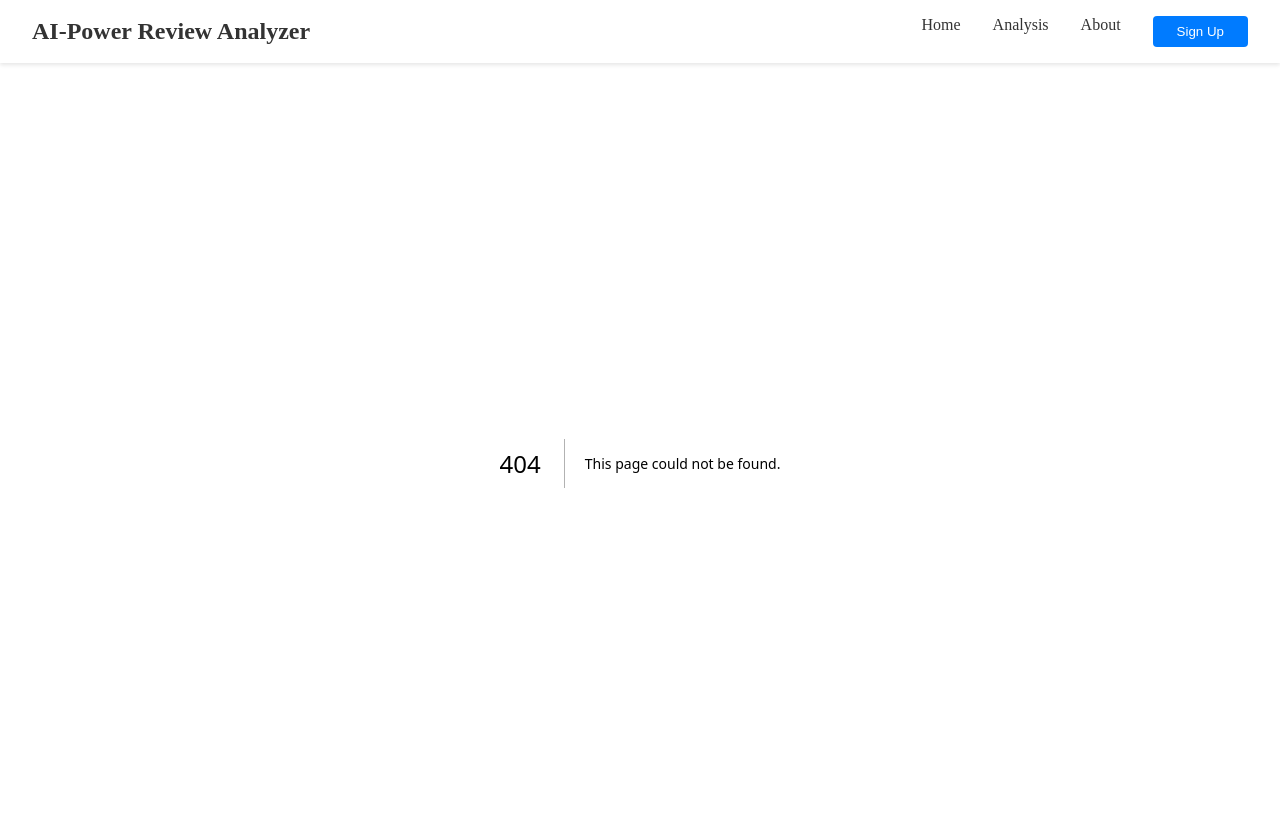
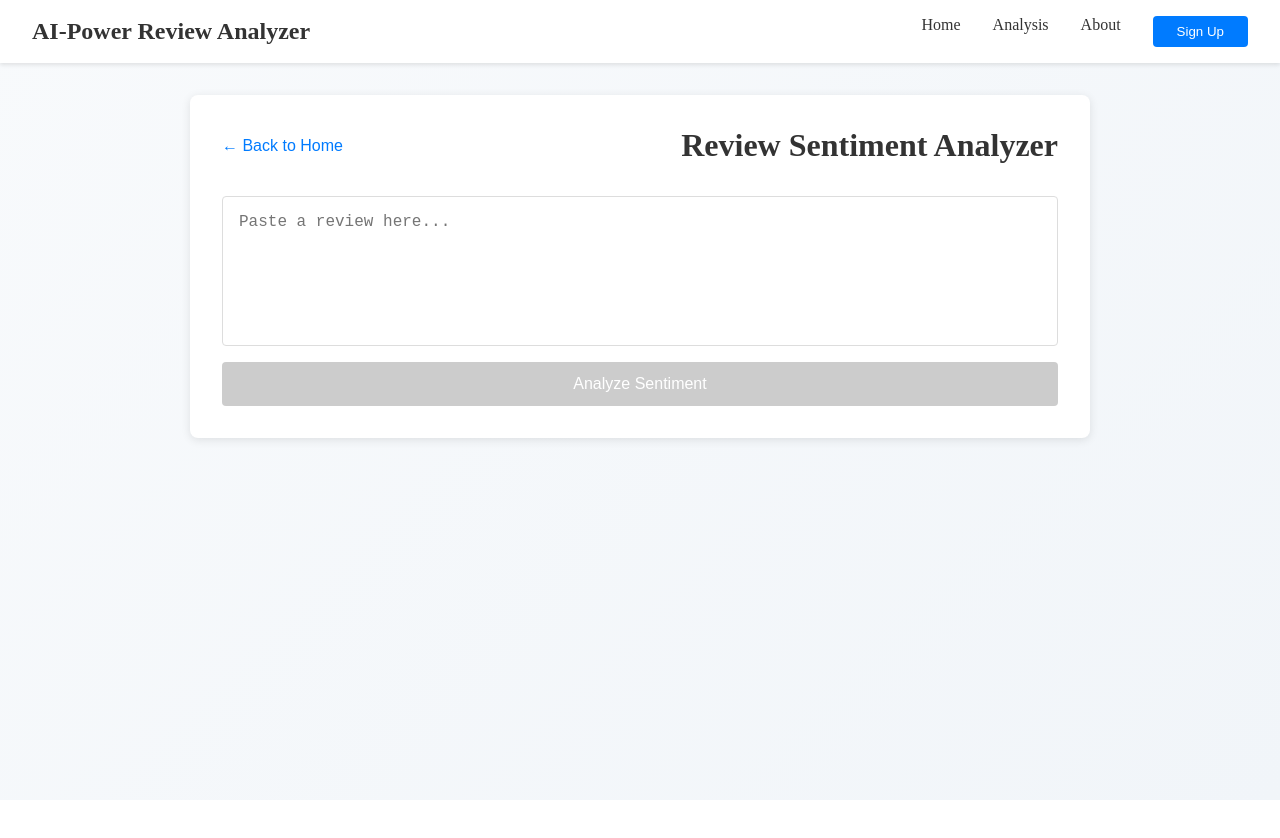
Before and after one commit to Empire688682/AI-Power-product-review, a Next.js app in the folder ai-power-product-review/: page /analyzer in a window 1280 px wide. Before the commit this address had no page. Shown: the top 838 px of the page. After the commit the page ends 800 px from the top, so only its background shows below. Built offline with nearby package versions, Linux system fonts and the light colour scheme.

Commit message:
frontend

```diff
--- a/ai-power-product-review/src/Component/DemoAnalyzer/DemoAnalyzer.jsx
+++ b/ai-power-product-review/src/Component/DemoAnalyzer/DemoAnalyzer.jsx
@@ -2,7 +2,7 @@ import React, { useState } from 'react';
 import style from "./DemoAnalyzer.module.css";
 import { LiaTimesSolid } from "react-icons/lia";
 
-const DemoAnalyzer = ({setSeDemo}) => {
+const DemoAnalyzer = ({setShowDemo}) => {
   const [demoText, setDemoText] = useState('');
   const [result, setResult] = useState(null);
   const [isAnalyzing, setIsAnalyzing] = useState(false);
@@ -28,7 +28,7 @@ const DemoAnalyzer = ({setSeDemo}) => {
       <p className={style.demoInstruction}>
         Paste a review or try our example to see the magic happen
       </p>
-      <LiaTimesSolid className={style.icon} onClick={()=>setSeDemo(false)}/>
+      <LiaTimesSolid className={style.icon} onClick={()=>setShowDemo(false)}/>
 
       <div className={style.demoContainer}>
         <div className={style.inputSection}>
--- a/ai-power-product-review/src/Component/NavBar/NavBar.jsx
+++ b/ai-power-product-review/src/Component/NavBar/NavBar.jsx
@@ -18,6 +18,14 @@ const NavBar = () => {
             document.body.style.overflow = 'unset';
         }
     },[isOpen]);
+
+    useEffect(()=>{
+        if(showSignup){
+            document.body.style.overflow = "hidden"
+        }else{
+            document.body.style.overflow = "unset"
+        }
+    },[showSignup])
 
     return (
         <nav className={style.navbar}>
--- /dev/null
+++ b/ai-power-product-review/src/app/analyzer/Analyzer.module.css
@@ -0,0 +1,90 @@
+.container {
+    max-width: 900px;
+    margin: 2rem auto;
+    padding: 2rem;
+    background: white;
+    border-radius: 8px;
+    box-shadow: 0 2px 10px rgba(0, 0, 0, 0.1);
+  }
+
+  .header {
+    display: flex;
+    align-items: center;
+    justify-content: space-between;
+    margin-bottom: 2rem;
+  }
+
+  .backBtn {
+    background: none;
+    border: none;
+    color: #007bff;
+    font-size: 1rem;
+    cursor: pointer;
+  }
+
+  .backBtn:hover {
+    text-decoration: underline;
+  }
+
+  .container h1 {
+    font-size: 2rem;
+    color: #333;
+    text-align: center;
+  }
+
+  .analyzerBox {
+    display: flex;
+    flex-direction: column;
+    gap: 1rem;
+  }
+
+  .inputArea {
+    width: 100%;
+    min-height: 150px;
+    padding: 1rem;
+    border: 1px solid #ddd;
+    border-radius: 4px;
+    font-size: 1rem;
+    resize: none;
+  }
+
+  .analyzeBtn {
+    padding: 0.8rem 2rem;
+    background-color: #007bff;
+    color: white;
+    border: none;
+    border-radius: 4px;
+    cursor: pointer;
+    font-size: 1rem;
+    transition: background-color 0.3s ease;
+  }
+
+  .analyzeBtn:disabled {
+    background-color: #ccc;
+    cursor: not-allowed;
+  }
+  .analyzeBtn:disabled:hover {
+    background-color: #ccc;
+    cursor: not-allowed;
+  }
+
+  .analyzeBtn:hover {
+    background-color: #0056b3;
+  }
+
+  .resultsArea {
+    margin-top: 2rem;
+    padding: 1.5rem;
+    background: #f8f9fa;
+    border-radius: 8px;
+    box-shadow: 0 2px 5px rgba(0, 0, 0, 0.05);
+  }
+
+  .resultsArea h2 {
+    color: #333;
+  }
+
+  .resultsArea p {
+    font-size: 1rem;
+    color: #555;
+  }
--- /dev/null
+++ b/ai-power-product-review/src/app/analyzer/page.jsx
@@ -0,0 +1,71 @@
+"use client";
+import React, { useState } from "react";
+import { useRouter } from "next/navigation";
+import style from "./Analyzer.module.css";
+
+const Analyzer = () => {
+  const [reviewText, setReviewText] = useState({
+    data:"",
+  });
+  const [analysisResult, setAnalysisResult] = useState(null);
+  const router = useRouter();
+
+
+
+  const handleAnalyze = () => {
+    if (reviewText.data.trim() === "") {
+      alert("Please enter a review to analyze.");
+      return;
+    }
+
+    // Simulated AI response (replace with actual API call)
+    setAnalysisResult({
+      sentiment: "Positive",
+      confidence: "87%",
+      keywords: ["Great", "Amazing", "Recommend"]
+    });
+  };
+
+  const handleInputOnchange = (e) =>{
+    const {value, name} = e.target;
+    setReviewText((prev)=> ({...prev, [name]:value}));
+  }
+
+  return (
+    <div className={style.container}>
+      {/* Header with Back Button */}
+      <div className={style.header}>
+        <button className={style.backBtn} onClick={() => router.push("/")}>
+          ← Back to Home
+        </button>
+        <h1>Review Sentiment Analyzer</h1>
+      </div>
+
+      {/* Input Section */}
+      <div className={style.analyzerBox}>
+        <textarea
+          className={style.inputArea}
+          placeholder="Paste a review here..."
+          value={reviewText.data}
+          name="data"
+          onChange={handleInputOnchange}
+        />
+        <button disabled={!reviewText.data} className={style.analyzeBtn} onClick={handleAnalyze}>
+          Analyze Sentiment
+        </button>
+      </div>
+
+      {/* Results Section */}
+      {analysisResult && (
+        <div className={style.resultsArea}>
+          <h2>Analysis Results</h2>
+          <p><strong>Sentiment:</strong> {analysisResult.sentiment}</p>
+          <p><strong>Confidence:</strong> {analysisResult.confidence}</p>
+          <p><strong>Key Keywords:</strong> {analysisResult.keywords.join(", ")}</p>
+        </div>
+      )}
+    </div>
+  );
+};
+
+export default Analyzer;
```
Also changed, not shown: ai-power-product-review/src/Component/Home/Home.jsx (+15 -7 lines).
